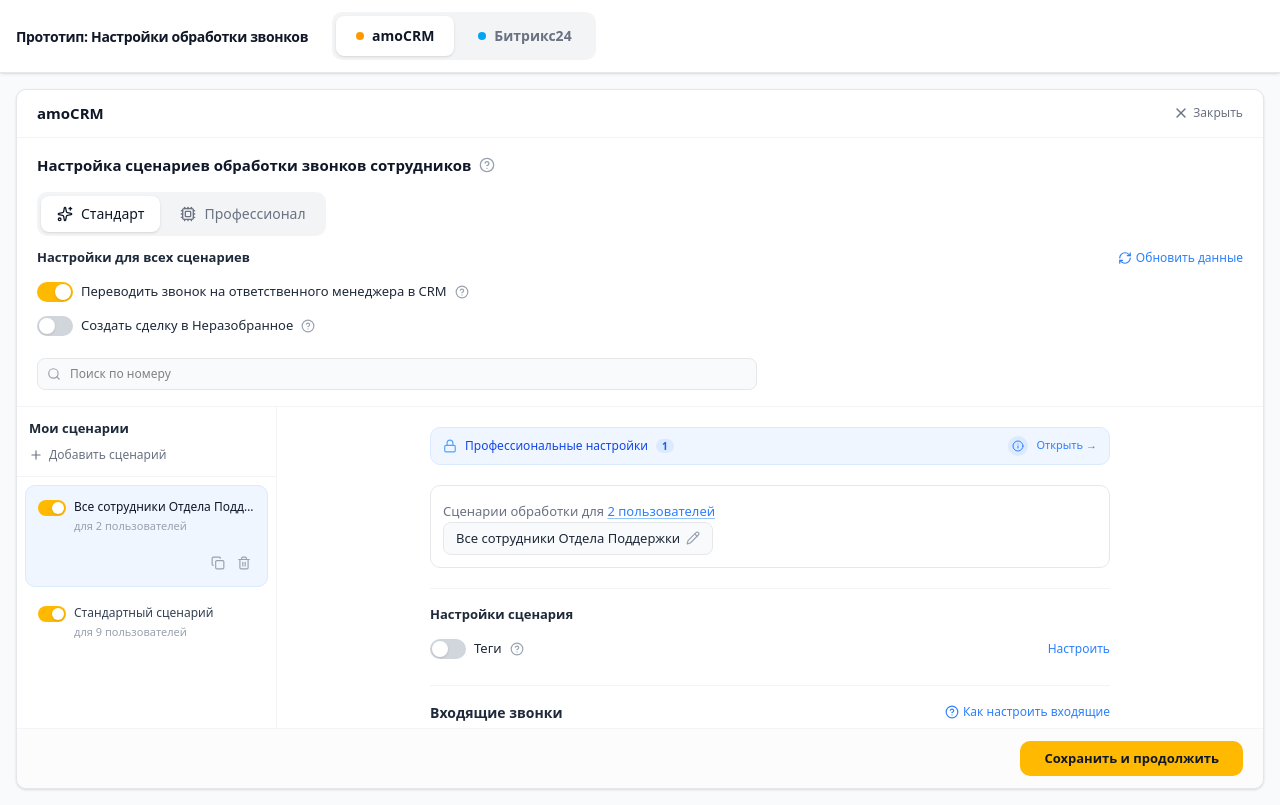
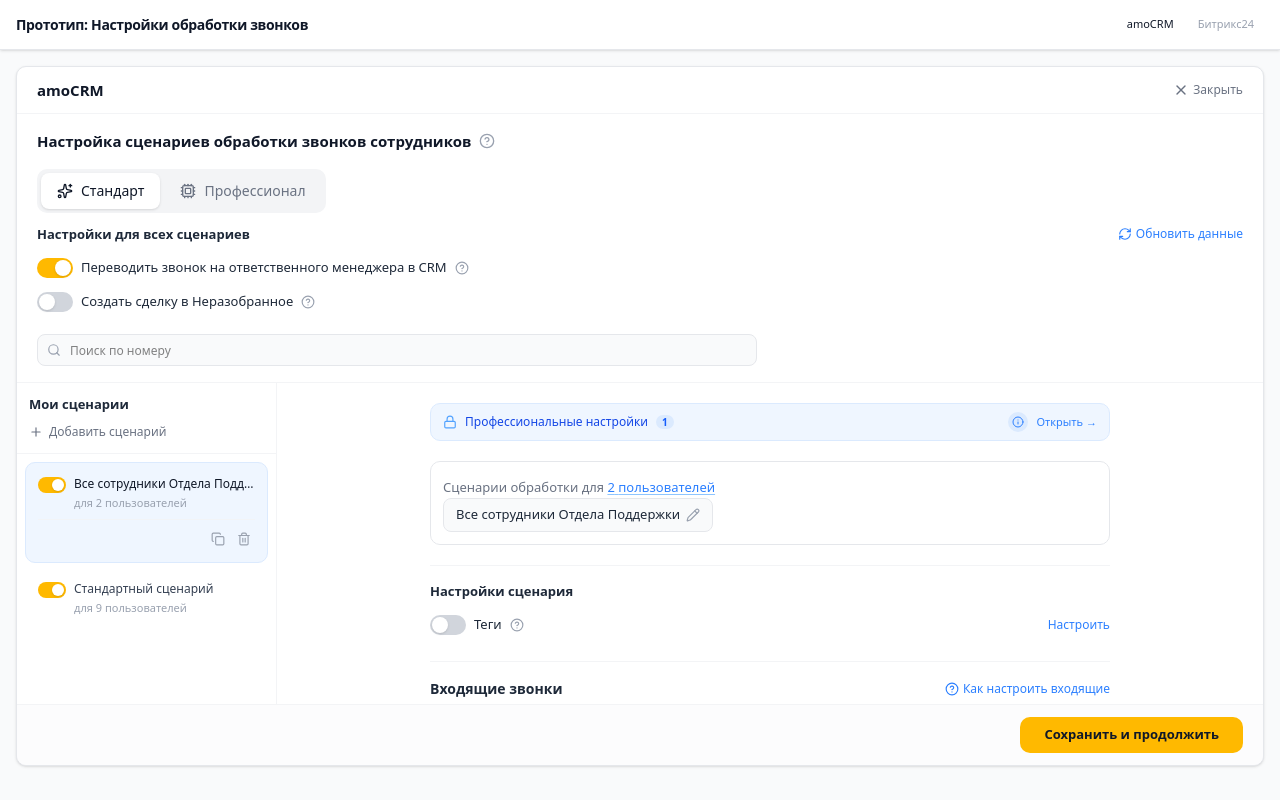
Before and after one commit to Zuhlon/Standart-Profi-Settings, a Next.js app: page / in a window 1280 px wide. Built offline with nearby package versions, Linux system fonts and the light colour scheme.

Commit message:
style: minimize CRM switcher — plain text labels in right corner
- Removed pill/tab styling, colored dots, background, shadows
- Now just plain 11px text labels (amoCRM / Битрикс24) right-aligned in header
- Active: dark text, inactive: gray with hover

```diff
--- a/src/app/page.tsx
+++ b/src/app/page.tsx
@@ -12,12 +12,10 @@
     <div className="min-h-screen bg-gray-50 flex flex-col">
       <header className="sticky top-0 z-50 bg-white border-b border-gray-200 shadow-sm">
         <div className="max-w-[1400px] mx-auto px-4 py-3 flex items-center justify-between">
-          <div className="flex items-center gap-6">
-            <h1 className="text-[14px] font-bold text-gray-900 tracking-tight">
-              Прототип: Настройки обработки звонков
-            </h1>
-            <CrmTabs />
-          </div>
+          <h1 className="text-[14px] font-bold text-gray-900 tracking-tight">
+            Прототип: Настройки обработки звонков
+          </h1>
+          <CrmTabs />
         </div>
       </header>
 
--- a/src/components/prototype/ModeTabs.tsx
+++ b/src/components/prototype/ModeTabs.tsx
@@ -66,23 +66,22 @@
   const { activeCrm, setCrm } = usePrototypeStore();
 
   return (
-    <div className="flex gap-1 bg-gray-100 rounded-lg p-1 w-fit">
+    <div className="flex gap-1">
       {[
-        { value: 'amocrm' as const, label: 'amoCRM', color: 'bg-amber-500' },
-        { value: 'bitrix24' as const, label: 'Битрикс24', color: 'bg-sky-500' },
+        { value: 'amocrm' as const, label: 'amoCRM' },
+        { value: 'bitrix24' as const, label: 'Битрикс24' },
       ].map((crm) => (
         <button
           key={crm.value}
           onClick={() => setCrm(crm.value)}
           className={cn(
-            'flex items-center gap-2 px-5 py-2.5 rounded-md text-sm font-semibold transition-all duration-200 cursor-pointer',
+            'px-2.5 py-1 rounded text-[11px] font-medium transition-colors cursor-pointer',
             activeCrm === crm.value
-              ? 'bg-white text-gray-900 shadow-sm'
-              : 'text-gray-500 hover:text-gray-700 hover:bg-white/50'
+              ? 'text-gray-900'
+              : 'text-gray-400 hover:text-gray-600'
           )}
         >
-          <div className={cn('w-2 h-2 rounded-full', crm.color)} />
-          <span>{crm.label}</span>
+          {crm.label}
         </button>
       ))}
     </div>
```
